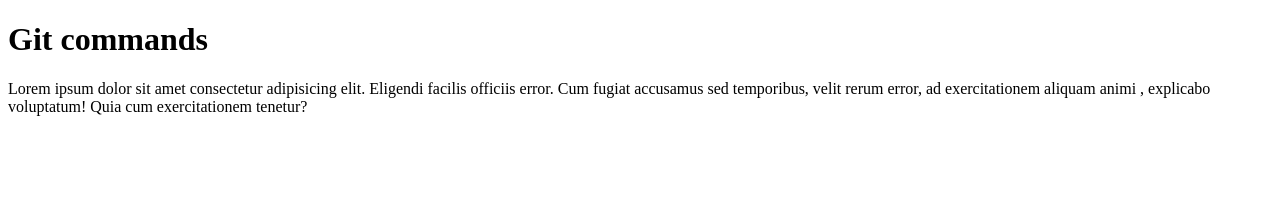
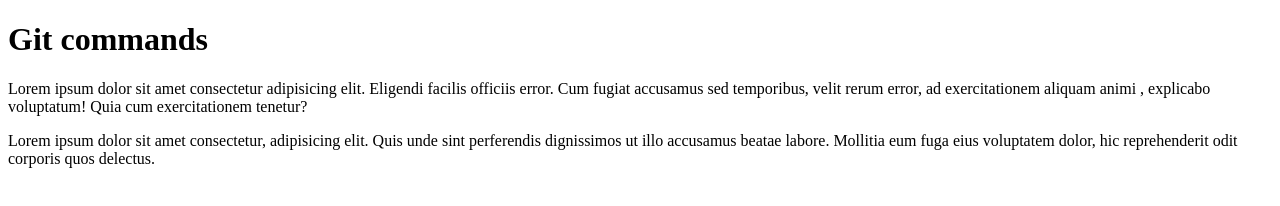
Before and after one commit to saikrovvidi/devops, a plain HTML site: page index.html in a window 1280 px wide. Drawn offline with Linux system fonts and the light colour scheme.

Commit message:
-gitcommands

```diff
--- a/index.html
+++ b/index.html
@@ -10,5 +10,8 @@
     <P>Lorem ipsum dolor sit amet consectetur adipisicing elit. Eligendi facilis officiis error. Cum
         fugiat accusamus sed temporibus, velit rerum error, ad exercitationem aliquam animi
         , explicabo voluptatum! Quia cum exercitationem tenetur?</P>
+        <p>Lorem ipsum dolor sit amet consectetur, adipisicing elit. Quis unde sint
+            perferendis dignissimos ut illo accusamus beatae labore. Mollitia eum fuga eius
+            voluptatem dolor, hic reprehenderit odit corporis quos delectus.</p>
 </body>
 </html>
```
